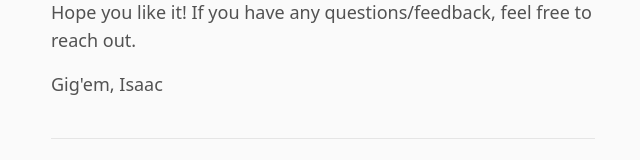
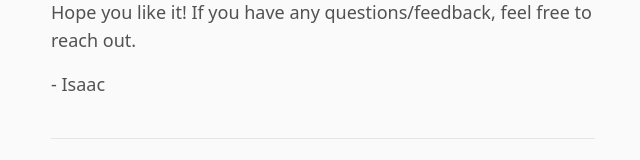
Before and after one commit to isaacchacko/aggiering, a Next.js app: page / in a window 1280 px wide. Shown: the part 298-458 px from the top of the page, without its empty margins (317-957 px from the left). Built offline with nearby package versions, Linux system fonts and the light colour scheme.

Commit message:
dont like it

```diff
--- a/src/app/page.tsx
+++ b/src/app/page.tsx
@@ -87,8 +87,7 @@ export default function Home() {
           Hope you like it! If you have any questions/feedback, feel free to reach out.
         </p>
         <p>
-          Gig'em,
-          Isaac
+          - Isaac
         </p>
         <p>
           <a
```
